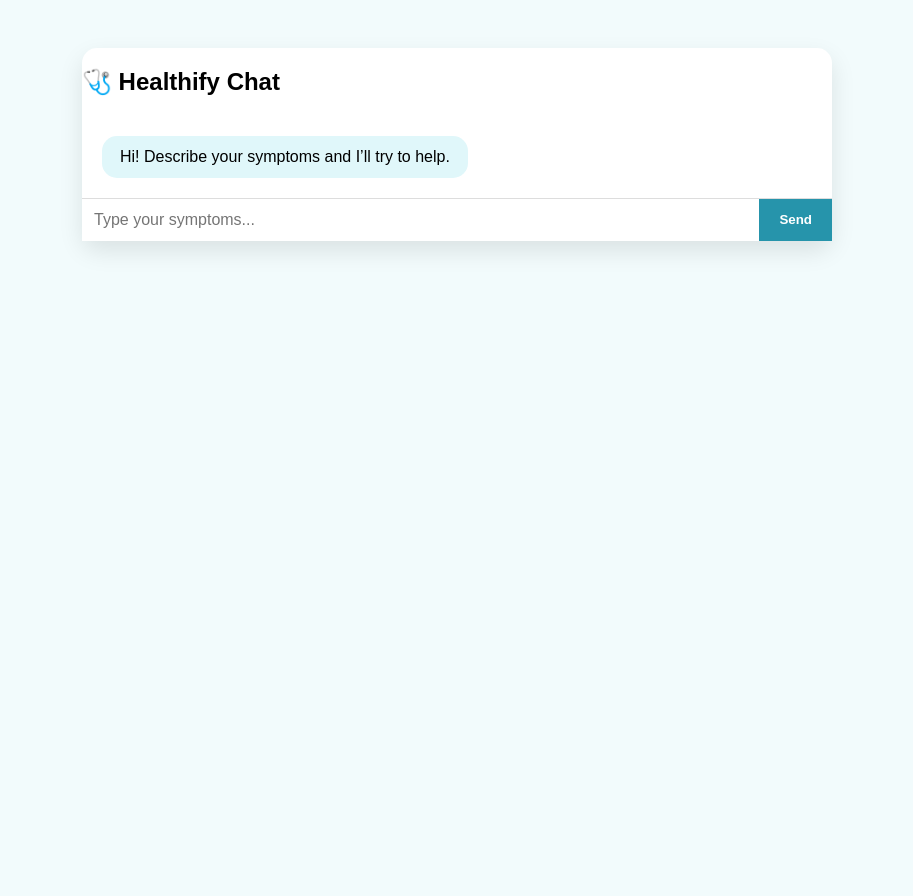
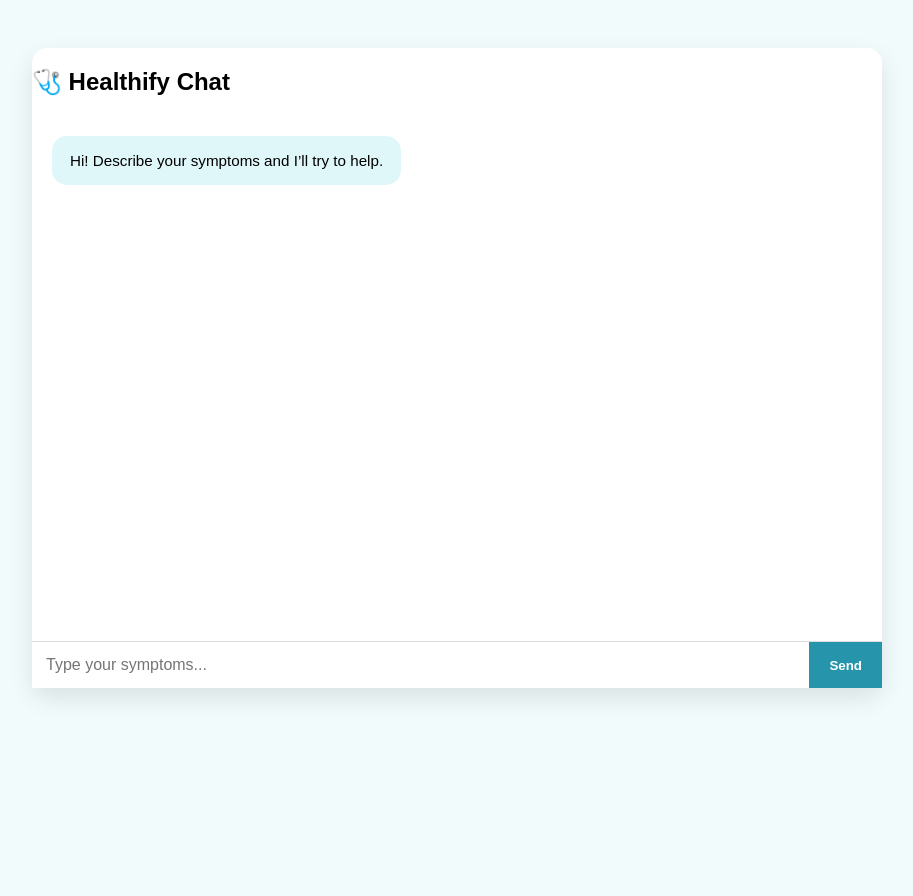
Before and after one commit to ZF-Creators/healthify, a Flask app: page /chat in a window 1280 px wide. Shown: the whole page, without its empty margins (183-1096 px from the left). Run offline with Flask 3, Linux system fonts and the light colour scheme; parts of the project's set-up code (start-up, migrations or seed data) failed here and were passed over.

Commit message:
Update styles.css

```diff
--- a/static/styles.css
+++ b/static/styles.css
@@ -1,4 +1,3 @@
-/* Start Screen */
 .start-screen {
     background: #f2fdfd;
     font-family: 'Poppins', sans-serif;
@@ -96,11 +95,13 @@
     align-items: center;
     padding: 40px 20px;
     min-height: 100vh;
+    overflow: hidden;
 }
 
 .chat-wrapper {
     width: 100%;
-    max-width: 750px;
+    max-width: 850px;
+    height: 80vh;
     background: white;
     border-radius: 15px;
     box-shadow: 0 10px 25px rgba(0,0,0,0.1);
@@ -110,29 +111,34 @@
 
 .chat-header {
     text-align: center;
-    font-size: 1.5rem;
-    font-weight: 600;
+    font-size: 1.8rem;
+    font-weight: 700;
     padding: 20px;
     color: #2694ab;
     border-bottom: 1px solid #ddd;
+    display: flex;
+    justify-content: center;
+    align-items: center;
 }
 
+/* Chat Box */
 .chat-box {
     flex-grow: 1;
-    max-height: 500px;
     overflow-y: auto;
     padding: 20px;
     display: flex;
     flex-direction: column;
-    gap: 10px;
+    gap: 12px;
 }
 
 /* Chat Bubbles */
 .bot-msg, .user-msg {
-    padding: 12px 18px;
+    padding: 14px 18px;
     border-radius: 15px;
-    max-width: 80%;
+    max-width: 85%;
     word-wrap: break-word;
+    font-size: 0.95rem;
+    line-height: 1.4;
     animation: fadeInUp 0.5s ease;
 }
 
@@ -146,13 +152,14 @@
     align-self: flex-end;
 }
 
+/* Thinking Indicator */
 .bot-thinking {
     font-style: italic;
-    color: #555;
+    color: #666;
     background: transparent;
     align-self: flex-start;
-    padding-left: 5px;
     font-size: 0.9rem;
+    margin-left: 10px;
     animation: pulse 1.2s infinite;
 }
 
@@ -170,7 +177,7 @@
 
 .chat-input input {
     flex: 1;
-    padding: 12px;
+    padding: 14px;
     font-size: 16px;
     border: none;
     outline: none;
@@ -180,7 +187,7 @@
     background: #2694ab;
     color: white;
     border: none;
-    padding: 12px 20px;
+    padding: 14px 20px;
     cursor: pointer;
     font-weight: bold;
     transition: 0.3s;
@@ -194,7 +201,7 @@
 .read-more {
     background-color: #2694ab;
     color: white;
-    padding: 3px 8px;
+    padding: 4px 10px;
     border-radius: 6px;
     text-decoration: none;
     font-size: 0.85rem;
```
